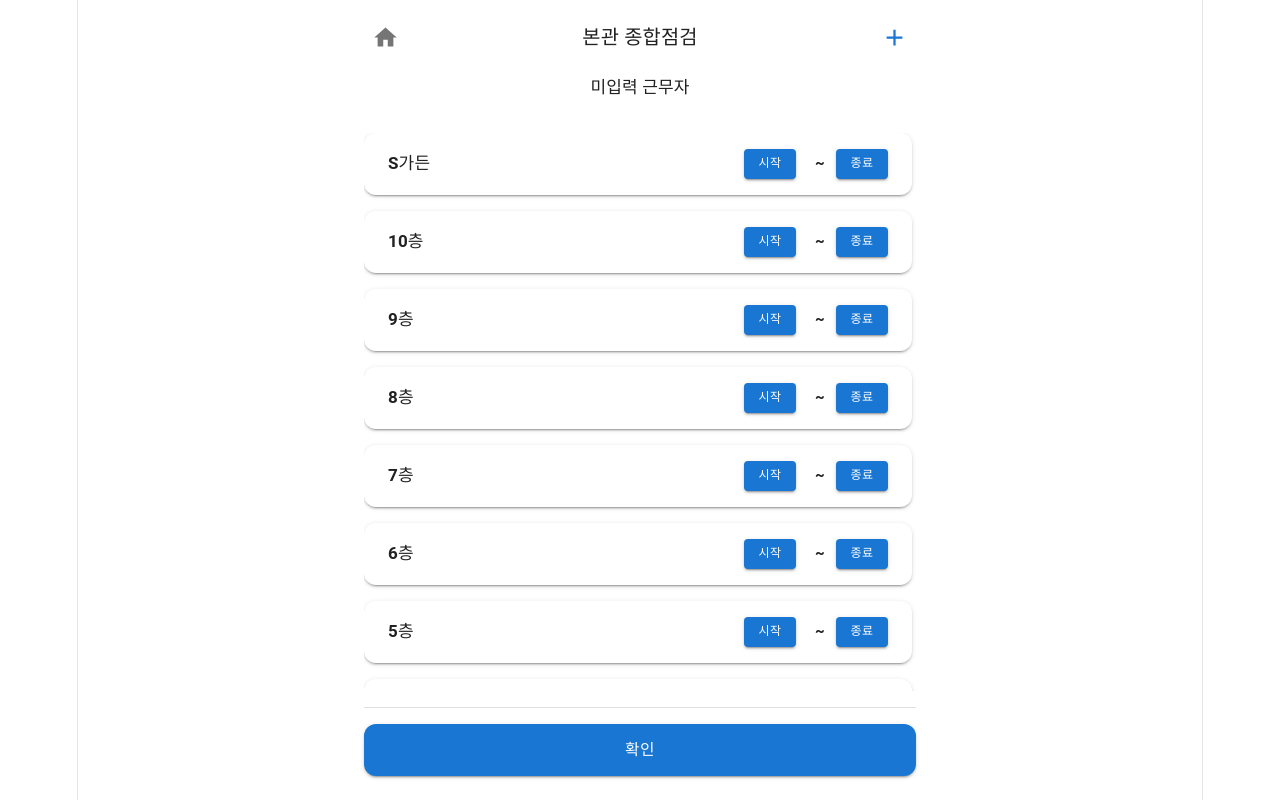
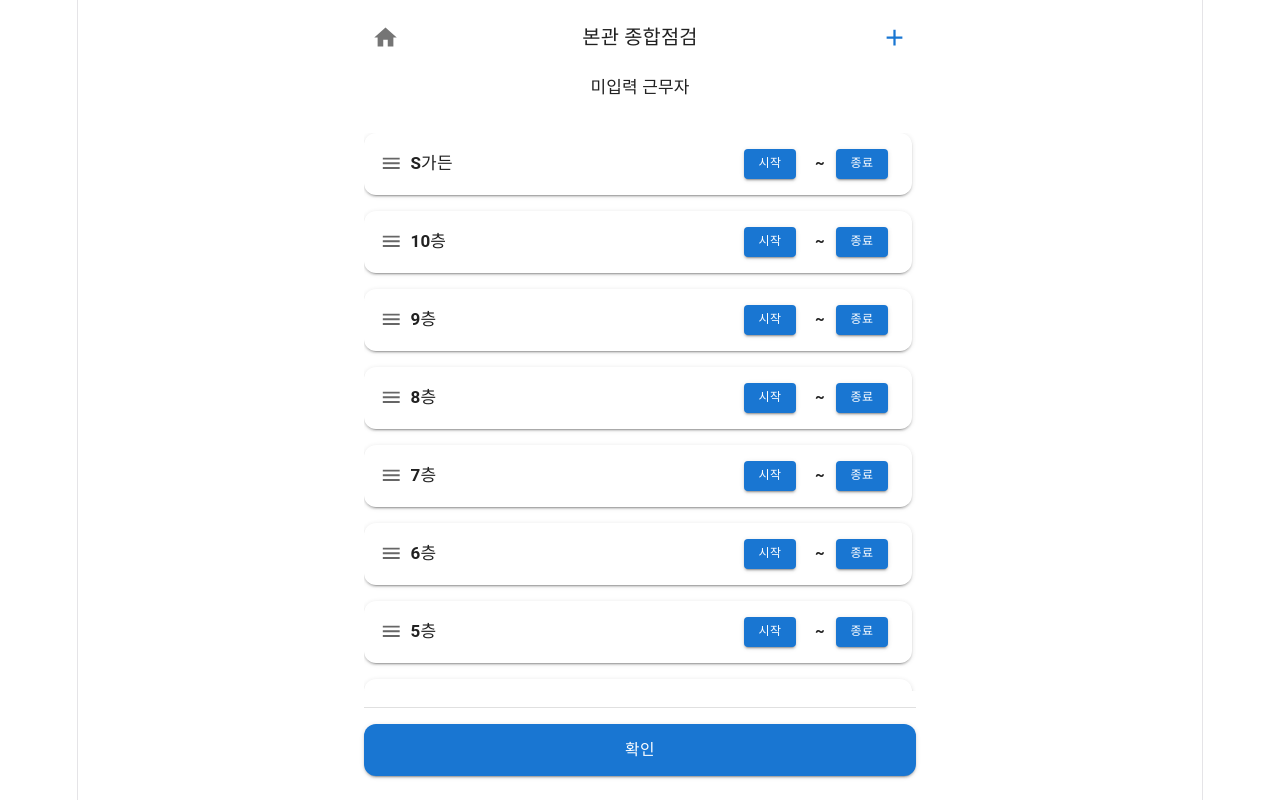
Before and after one commit to 79kzio-dev/timeChecked, a React (Vite) app: page /check in a window 1280 px wide. Built offline with nearby package versions, Linux system fonts and the light colour scheme.

Commit message:
21th commit

```diff
--- a/src/components/CheckCard.tsx
+++ b/src/components/CheckCard.tsx
@@ -1,66 +1,96 @@
-import { Box, Button, Card, CardContent, Typography } from "@mui/material";
-import type { CheckItem } from "../data/CheckItem";
+import {Box, Button, Card, CardContent, Typography} from "@mui/material";
+import {useSortable} from "@dnd-kit/sortable";
+import {CSS} from "@dnd-kit/utilities";
+import MenuIcon from "@mui/icons-material/Menu";
+
+import type {CheckItem} from "../data/CheckItem";
 
 type Props = {
     item: CheckItem;
+    id: string;
     onStart: () => void;
     onEnd: () => void;
 };
 
-export default function CheckCard({
-                                    item,
-                                    onStart,
-                                    onEnd
-                                  }: Props) {
+export default function CheckCard({item, id, onStart, onEnd}: Props) {
+    const {attributes, listeners, setNodeRef, transform, transition} =
+        useSortable({
+            id
+        });
+
+    const style = {
+        transform: CSS.Transform.toString(transform),
+        transition
+    };
+
     return (
         <Card
+            ref={setNodeRef}
+            style={style}
             elevation={2}
             sx={{
                 mb: 2,
-        borderRadius: 3
+                borderRadius: 3,
+
+                // 드래그 애니메이션
+                touchAction: "none",
             }}
         >
             <CardContent
                 sx={{
                     py: 2,
                     "&:last-child": {
-            pb: 2
-          }
+                        pb: 2,
+                    },
                 }}
             >
                 <Box
                     sx={{
                         display: "flex",
                         alignItems: "center",
-            justifyContent: "space-between",
-            gap: 2
+                        gap: 1,
                     }}
                 >
+                    {/* 드래그 아이콘 */}
+                    <Box
+                        {...attributes}
+                        {...listeners}
+                        sx={{
+                            display: "flex",
+                            alignItems: "center",
+                            cursor: "grab",
+                            color: "text.secondary",
+                            "&:active": {
+                                cursor: "grabbing",
+                            },
+                        }}
+                    >
+                        <MenuIcon fontSize="small"/>
+                    </Box>
+
                     {/* 점검 위치 */}
                     <Typography
                         sx={{
                             flex: 1,
-              pl: 1,
                             fontWeight: 700,
                             fontSize: 17,
                             overflow: "hidden",
                             textOverflow: "ellipsis",
                             whiteSpace: "nowrap",
-              textAlign: "left"
+                            textAlign: "left",
                         }}
                     >
                         {item.name}
                     </Typography>
 
-          {/* 오른쪽 영역(Grid 고정) */}
+                    {/* 시간 영역 */}
                     <Box
                         sx={{
                             display: "grid",
                             gridTemplateColumns: "60px 16px 60px",
                             alignItems: "center",
-              justifyContent: "end",
                             columnGap: 1,
-              flexShrink: 0
+                            flexShrink: 0,
                         }}
                     >
                         {/* 시작 */}
@@ -70,7 +100,7 @@ export default function CheckCard({
                                 height: 30,
                                 display: "flex",
                                 alignItems: "center",
-                justifyContent: "center"
+                                justifyContent: "center",
                             }}
                         >
                             {item.startTime ? (
@@ -80,9 +110,8 @@ export default function CheckCard({
                                         textAlign: "center",
                                         fontWeight: 700,
                                         color: "primary.main",
-                    whiteSpace: "nowrap",
                                         fontSize: 17,
-                    fontVariantNumeric: "tabular-nums"
+                                        fontVariantNumeric: "tabular-nums",
                                     }}
                                 >
                                     {item.startTime}
@@ -96,7 +125,7 @@ export default function CheckCard({
                                         width: "100%",
                                         height: "100%",
                                         minWidth: 0,
-                    fontSize: 12
+                                        fontSize: 12,
                                     }}
                                 >
                                     시작
@@ -109,7 +138,7 @@ export default function CheckCard({
                             sx={{
                                 textAlign: "center",
                                 fontWeight: 700,
-                fontSize: 15
+                                fontSize: 15,
                             }}
                         >
                             ~
@@ -122,7 +151,7 @@ export default function CheckCard({
                                 height: 30,
                                 display: "flex",
                                 alignItems: "center",
-                justifyContent: "center"
+                                justifyContent: "center",
                             }}
                         >
                             {item.endTime ? (
@@ -132,9 +161,8 @@ export default function CheckCard({
                                         textAlign: "center",
                                         fontWeight: 700,
                                         color: "primary.main",
-                    whiteSpace: "nowrap",
                                         fontSize: 17,
-                    fontVariantNumeric: "tabular-nums"
+                                        fontVariantNumeric: "tabular-nums",
                                     }}
                                 >
                                     {item.endTime}
@@ -148,7 +176,7 @@ export default function CheckCard({
                                         width: "100%",
                                         height: "100%",
                                         minWidth: 0,
-                    fontSize: 12
+                                        fontSize: 12,
                                     }}
                                 >
                                     종료
--- a/src/pages/Check.tsx
+++ b/src/pages/Check.tsx
@@ -15,12 +15,15 @@ import {
 import HomeIcon from "@mui/icons-material/Home";
 import AddIcon from "@mui/icons-material/Add";
 import { useLocation, useNavigate } from "react-router-dom";
+import { closestCenter, DndContext, type DragEndEvent } from "@dnd-kit/core";
+import { arrayMove, SortableContext, verticalListSortingStrategy } from "@dnd-kit/sortable";
 
 import { checkData } from "../data/CheckData";
 import { typeName } from "../data/TypeName";
 import CheckCard from "../components/CheckCard";
 import type { CheckItem } from "../data/CheckItem";
 import { resetAllChecks } from "../data/Storage.ts";
+import usePwaUpdate from "../hooks/usePwaUpdate.ts";
 
 const now = () => {
   return new Date().toLocaleTimeString("ko-KR", {
@@ -35,6 +38,9 @@ export default function Check() {
   const navigate = useNavigate();
 
   const [homeOpen, setHomeOpen] = useState(false);
+
+  usePwaUpdate();
+
   const [addOpen, setAddOpen] = useState(false);
   const [newItemName, setNewItemName] = useState("");
 
@@ -52,8 +58,21 @@ export default function Check() {
 
   const [items, setItems] = useState<CheckItem[]>(() => {
     const saved = localStorage.getItem(storageKey);
-    return saved ? JSON.parse(saved) : createItems();
+
+    const result: CheckItem[] = saved ? JSON.parse(saved) : createItems();
+
+    const savedOrder = localStorage.getItem(`${storageKey}_order`);
+    if (savedOrder) {
+      const order = JSON.parse(savedOrder);
+      result.sort(
+        (a: CheckItem, b: CheckItem) =>
+          order.indexOf(a.name) - order.indexOf(b.name)
+      );
+    }
+    return result;
   });
+
+  const itemIds = items.map((item: CheckItem) => item.name);
 
   useEffect(() => {
     localStorage.setItem(storageKey, JSON.stringify(items));
@@ -85,17 +104,41 @@ export default function Check() {
     );
   };
 
+  const handleDragEnd = (event: DragEndEvent) => {
+    const { active, over } = event;
+
+    if (!over || active.id === over.id) return;
+
+    setItems((prev) => {
+      const oldIndex = prev.findIndex((item) => item.name === active.id);
+      const newIndex = prev.findIndex((item) => item.name === over.id);
+      const newItems = arrayMove(prev, oldIndex, newIndex);
+      localStorage.setItem(
+        `${storageKey}_order`,
+        JSON.stringify(newItems.map((item) => item.name))
+      );
+      return newItems;
+    });
+  };
+
   const addItem = () => {
     if (!newItemName.trim()) return;
 
-    setItems((prev) => [
+    setItems((prev) => {
+      const newItems = [
         ...prev,
         {
           name: newItemName.trim(),
           startTime: "",
           endTime: ""
         }
-    ]);
+      ];
+      localStorage.setItem(
+        `${storageKey}_order`,
+        JSON.stringify(newItems.map((item) => item.name))
+      );
+      return newItems;
+    });
 
     setNewItemName("");
     setAddOpen(false);
@@ -178,26 +221,32 @@ export default function Check() {
           mt: 2,
           mb: 2,
           pr: 0.5,
-          // 스크롤바 숨김
           "&::-webkit-scrollbar": {
             display: "none"
           },
-
-          // Firefox
           scrollbarWidth: "none",
-
-          // IE, Edge 구버전
           msOverflowStyle: "none"
         }}
       >
+        <DndContext
+          collisionDetection={closestCenter}
+          onDragEnd={handleDragEnd}
+        >
+          <SortableContext
+            items={itemIds}
+            strategy={verticalListSortingStrategy}
+          >
             {items.map((item, index) => (
               <CheckCard
-            key={index}
+                key={item.name}
+                id={item.name}
                 item={item}
                 onStart={() => startItem(index)}
                 onEnd={() => endItem(index)}
               />
             ))}
+          </SortableContext>
+        </DndContext>
       </Box>
 
       {/* 하단 고정 확인 버튼 */}
--- a/src/pages/Edit.tsx
+++ b/src/pages/Edit.tsx
@@ -54,7 +54,7 @@ export default function Edit() {
               ? `(미점검) ~ ${item.endTime}`
               : "(미점검)";
 
-      result += `${item.name.padEnd(15, " ")} ${time}\n`;
+      result += `${item.name.padEnd(17, " ")} ${time}\n`;
     });
 
     if (!["Mb", "Nb", "Hos"].includes(type)) {
@@ -180,7 +180,7 @@ export default function Edit() {
           </Typography>
         </Box>
 
-        <CardContent sx={{ p: 3 }}>
+        <CardContent sx={{ p: 2 }}>
           <TextField
             multiline
             minRows={15}
```
Lines whose indentation alone changed are shown as unchanged.
